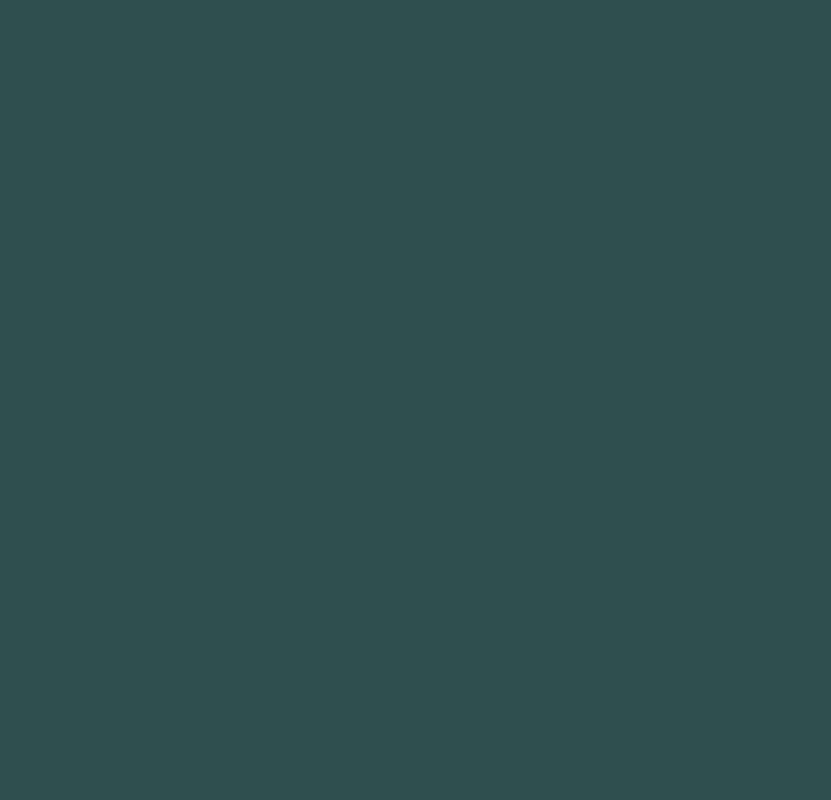
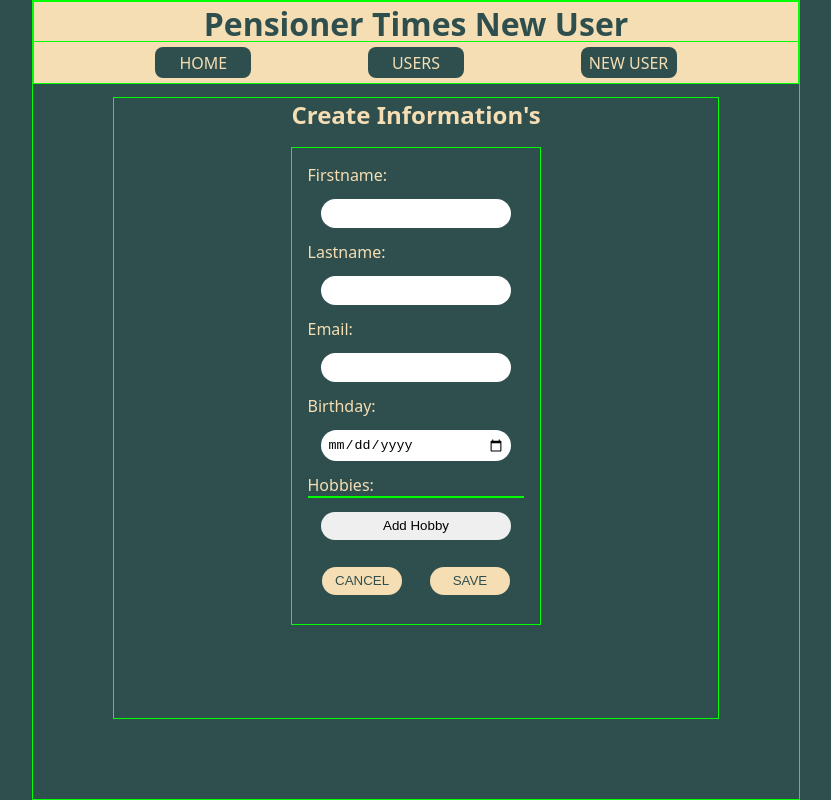
Before and after one commit to JoergWolff/pensioner-times, a React (Vite) app in the folder frontend/: page /user/add in a window 1280 px wide. Before the commit this address had no page. Shown: the whole page, without its empty margins (224-1055 px from the left). Built offline with nearby package versions, Linux system fonts and the light colour scheme.

Commit message:
fix post user frontend

```diff
--- a/frontend/src/App.tsx
+++ b/frontend/src/App.tsx
@@ -4,12 +4,14 @@ import Home from "./components/home/Home.tsx";
 import UserAdd from "./components/user/UserAdd.tsx";
 
 export default function App() {
+
     return (
         <>
             <Routes>
                 <Route path="/" element={<Home/>}/>
                 <Route path="/users" element={<UserGallery/>}/>
-                <Route path="/users/add" element={<UserAdd/>}/>
+                <Route path="/user/add" element={<UserAdd/>}/>
+                <Route path="/user/:userId" element={<UserAdd/>}/>
             </Routes>
         </>
     )
--- /dev/null
+++ b/frontend/src/components/hobby/HobbyInput.tsx
@@ -0,0 +1,27 @@
+import {HobbyInputModel} from "../../models/hobby/HobbyInputModel.tsx";
+import {ChangeEvent, useState} from "react";
+
+type HobbyInput = {
+    hobbyInputModel: HobbyInputModel
+    onHandleRemoveHobby: (id: string) => void,
+}
+export default function HobbyInput(props: HobbyInput) {
+    const [hobby, setHobby] = useState<string>("")
+    if (props.hobbyInputModel.value) {
+        setHobby(props.hobbyInputModel.value)
+    }
+
+    function onHandleChange(event: ChangeEvent<HTMLInputElement>) {
+        if (event) {
+            const value = event.target.value
+            setHobby(value)
+        }
+    }
+
+    return (
+        <div id={props.hobbyInputModel.id}>
+            <input type="text" name="hobby" onChange={onHandleChange} value={hobby}/>
+            <button onClick={() => props.onHandleRemoveHobby(props.hobbyInputModel.id)}>X</button>
+        </div>
+    )
+}
--- a/frontend/src/components/navigation/Navigation.tsx
+++ b/frontend/src/components/navigation/Navigation.tsx
@@ -5,7 +5,7 @@ export default function Navigation() {
         <nav>
             <Link to="/">HOME</Link>
             <Link to="/users">USERS</Link>
-            <Link to="/users/add">NEW USER</Link>
+            <Link to="/user/add">NEW USER</Link>
         </nav>
     )
 }
--- a/frontend/src/components/user/UserAdd.tsx
+++ b/frontend/src/components/user/UserAdd.tsx
@@ -4,20 +4,26 @@ import {ChangeEvent, FormEvent, useState} from "react";
 import {User} from "../../models/user/User.tsx";
 import {ApiPaths} from "../../helpers/ApiPaths.tsx";
 import axios from "axios";
-import {useNavigate} from "react-router-dom";
+import {useNavigate, useParams} from "react-router-dom";
+import {HobbyInputModel} from "../../models/hobby/HobbyInputModel.tsx";
+import HobbyInput from "../hobby/HobbyInput.tsx";
 import {Hobby} from "../../models/hobby/Hobby.tsx";
 
 export default function UserAdd() {
 
+    const params = useParams()
+    const paramId: string | undefined = params.userId
+
     const navigate = useNavigate();
     const uri: string = ApiPaths.USER_API;
 
-    const [fieldsetCounter, setFieldsetCounter] = useState(1);
     const [firstName, setFirstName] = useState<string>("");
     const [lastName, setLastName] = useState<string>("");
     const [email, setEmail] = useState<string>("");
     const [birthDay, setBirthDay] = useState<string>("");
     const [hobbies, setHobbies] = useState<Hobby[]>([]);
+    const [fielSetCounter, setFieldsetCounter] = useState(1)
+    const [hobbyInputFields, setHobbyInputFields] = useState<HobbyInputModel[]>([])
 
     function onChangeFirstName(event: ChangeEvent<HTMLInputElement>) {
         setFirstName(event.target.value);
@@ -35,42 +41,28 @@ export default function UserAdd() {
         setBirthDay(event.target.value);
     }
 
+    function onHandleAddHobby() {
+        const newInput: HobbyInputModel = {
+            id: fielSetCounter.toString(),
+            value: ""
+        }
+        setHobbyInputFields([...hobbyInputFields, newInput])
+        setFieldsetCounter(fielSetCounter + 1)
+    }
+
+    function onHandleRemoveHobby(id: string) {
+        const inputHobbies = hobbyInputFields.filter(field => field.id != id)
+        setHobbyInputFields(inputHobbies)
+    }
+
     function onChangeHobbies(event: FormEvent<HTMLFieldSetElement>) {
         if (event) {
-            getValuesFromFieldSet("fieldSet")
+            getValuesFromFieldSet()
         }
     }
 
-    function addInputToFieldSet(id: string) {
-        if (id) {
-            const fieldSet = document.getElementById(id)
-            if (fieldSet) {
-                const newDiv = document.createElement("div")
-                newDiv.setAttribute("id", fieldsetCounter.toString())
-                fieldSet.appendChild(newDiv)
-                const newInputField = document.createElement("input")
-                newInputField.setAttribute("type", "text")
-                newInputField.setAttribute("name", "hobby")
-                newDiv.appendChild(newInputField)
-                const newButton = document.createElement("button")
-                newButton.innerHTML = "X"
-                newButton.onclick = () => removeInputFromFieldset(fieldsetCounter.toString())
-                newDiv.appendChild(newButton)
-                setFieldsetCounter(fieldsetCounter + 1)
-            }
-        }
-    }
-
-    function removeInputFromFieldset(id: string) {
-        const deleteInputField = document.getElementById(id);
-        if (deleteInputField) {
-            deleteInputField.remove();
-        }
-    }
-
-    function getValuesFromFieldSet(id: string) {
-        if (id) {
-            const fieldSet = document.getElementById(id);
+    function getValuesFromFieldSet() {
+        const fieldSet = document.getElementById("fieldSet");
             if (fieldSet) {
                 const inputFields = fieldSet.querySelectorAll("input[name='hobby']");
                 const values: Hobby[] = [];
@@ -82,7 +74,6 @@ export default function UserAdd() {
                 });
                 setHobbies(values)
             }
-        }
     }
 
     function onHandleCancel() {
@@ -92,6 +83,7 @@ export default function UserAdd() {
     function onHandleSubmit(event: FormEvent<HTMLFormElement>) {
         event.preventDefault()
         if (event) {
+            getValuesFromFieldSet()
             const user: User = {
                 firstName: firstName,
                 lastName: lastName,
@@ -101,7 +93,7 @@ export default function UserAdd() {
             }
 
             axios.post(uri, user)
-                .then(() => navigate("/users"))
+                //.then(() => navigate("/users"))
                 .catch((error) => {
                     alert(error.response.data)
                 })
@@ -110,10 +102,10 @@ export default function UserAdd() {
 
     return (
         <>
-            <Header children={"New User"}/>
+            {paramId ? <Header children={"Detail User"}/> : <Header children={"New User"}/>}
             <Navigation/>
             <main>
-                <h2>Your Information's</h2>
+                {paramId ? <h2>Your Information's</h2> : <h2>Create Information's</h2>}
                 <form onSubmit={onHandleSubmit}>
                     <label htmlFor="firstName">Firstname:</label>
                     <input name="firstName" type="text" required onInput={onChangeFirstName} value={firstName}/>
@@ -125,8 +117,12 @@ export default function UserAdd() {
                     <input name="birthDay" type="date" required onInput={onChangeBirthday} value={birthDay}/>
                     <label htmlFor="hobbies">Hobbies:</label>
                     <fieldset name="hobbies" id="fieldSet" onInput={onChangeHobbies}>
+                        {hobbyInputFields.map((field) =>
+                            <HobbyInput key={field.id} hobbyInputModel={field}
+                                        onHandleRemoveHobby={onHandleRemoveHobby}/>)}
                     </fieldset>
-                    <input type="button" value="Add Hobby" onClick={() => addInputToFieldSet("fieldSet")}/>
+
+                    <input type="button" value="Add Hobby" onClick={onHandleAddHobby}/>
                     <div className="fieldset_div">
                         <input type="button" value="CANCEL" className="fieldset_button" onClick={onHandleCancel}/>
                         <input type="submit" value="SAVE" className="fieldset_button"/>
--- a/frontend/src/components/user/UserCard.tsx
+++ b/frontend/src/components/user/UserCard.tsx
@@ -1,5 +1,6 @@
 import {User} from "../../models/user/User.tsx";
 import {AgeCalculator} from "../../helpers/AgeCalculator.tsx";
+import {Link} from "react-router-dom";
 
 type UserProps = {
     user: User
@@ -10,6 +11,7 @@ export default function UserCard(props:UserProps){
         <article>
             <h3>{props.user.lastName + " " + props.user.firstName}</h3>
             <p>Alter: {age}</p>
+            <Link to={`/user/${props.user.id}`}>Details</Link>
         </article>
     )
 }
--- /dev/null
+++ b/frontend/src/models/hobby/HobbyInputModel.tsx
@@ -0,0 +1,4 @@
+export type HobbyInputModel = {
+    id: string,
+    value: string
+}
--- a/frontend/styles.tsx
+++ b/frontend/styles.tsx
@@ -2,7 +2,7 @@ import {createGlobalStyle} from "styled-components";
 
 export const GlobalStyle = createGlobalStyle`
   :root {
-    --total-border: 0px solid lime;
+    --total-border: 1px solid lime;
     --main-background-color: darkslategrey;
     --main-color: wheat;
     --header-background-color: wheat;
@@ -68,10 +68,10 @@ export const GlobalStyle = createGlobalStyle`
     flex-direction: column;
     align-items: center;
     position: absolute;
-    top: 5em;
-    right: 0;
-    bottom: 0;
-    left: 0;
+    top: 6em;
+    right: 5em;
+    bottom: 5em;
+    left: 5em;
     overflow: scroll;
     overflow-y: auto;
     overflow-x: hidden;
```
